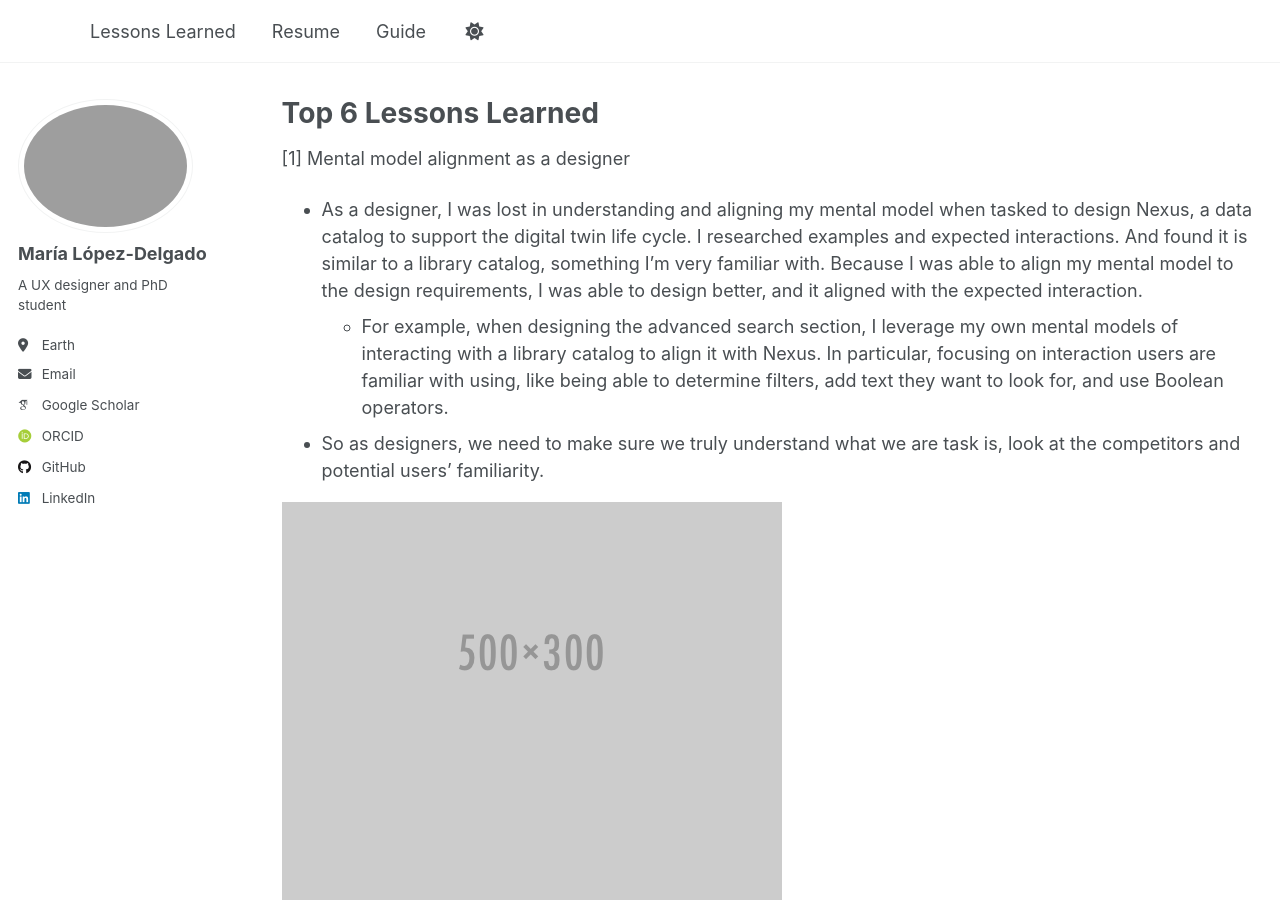
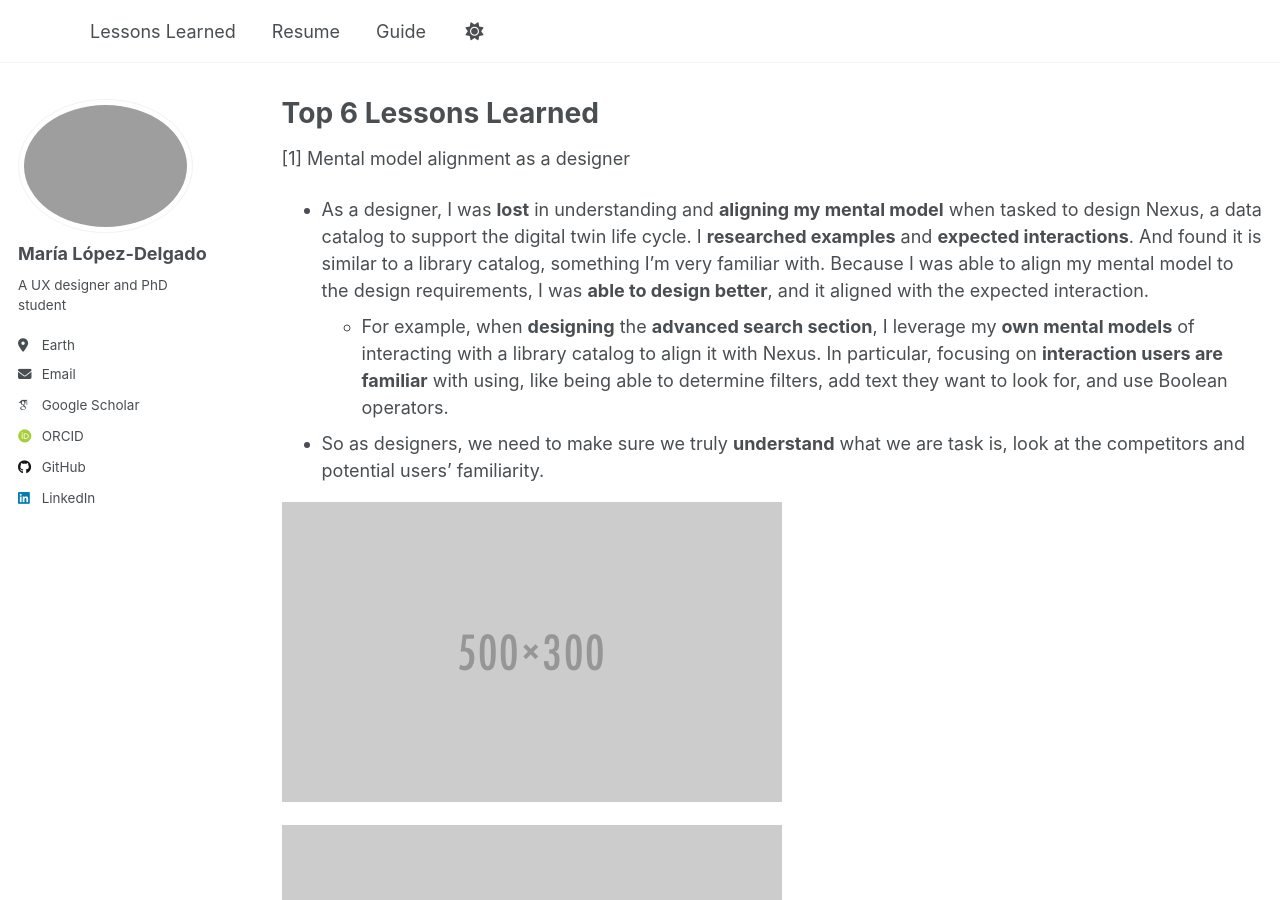
Before and after one commit to maria-lopez-delgado/maria-lopez-delgado.github.io, a Jekyll site: the page built from _pages/lessons.md, in a window 1280 px wide and 900 px high. Built offline with Jekyll 4.4.1, drawn with Linux system fonts in a browser that asks for light colours; some web fonts are replaced; a script that is not in the unit is left out.

Commit message:
update styling

```diff
--- a/_pages/lessons.md
+++ b/_pages/lessons.md
@@ -6,11 +6,12 @@ author_profile: true
 ---
 
 [1] Mental model alignment as a designer
-* As a designer, I was lost in understanding and aligning my mental model when tasked to design Nexus, a data catalog to support the digital twin life cycle. I researched examples and expected interactions. And found it is similar to a library catalog, something I’m very familiar with. Because I was able to align my mental model to the design requirements, I was able to design better, and it aligned with the expected interaction.
-    * For example, when designing the advanced search section, I leverage my own mental models of interacting with a library catalog to align it with Nexus. In particular, focusing on interaction users are familiar with using, like being able to determine filters, add text they want to look for, and use Boolean operators.
-* So as designers, we need to make sure we truly understand what we are task is, look at the competitors and potential users' familiarity.
+* As a designer, I was **lost** in understanding and **aligning my mental model** when tasked to design Nexus, a data catalog to support the digital twin life cycle. I **researched examples** and **expected interactions**. And found it is similar to a library catalog, something I’m very familiar with. Because I was able to align my mental model to the design requirements, I was **able to design better**, and it aligned with the expected interaction.
+  * For example, when **designing** the **advanced search section**, I leverage my **own mental models** of interacting with a library catalog to align it with Nexus. In particular, focusing on **interaction users are familiar** with using, like being able to determine filters, add text they want to look for, and use Boolean operators.
+* So as designers, we need to make sure we truly **understand** what we are task is, look at the competitors and potential users' familiarity.
 
 ![The San Juan Mountains are beautiful](/images/500x300.png "San Juan Mountains")
+
 ![The San Juan Mountains are beautiful](/images/500x300.png "San Juan Mountains")
 
 [2] Adapting to user goals for interaction
```
